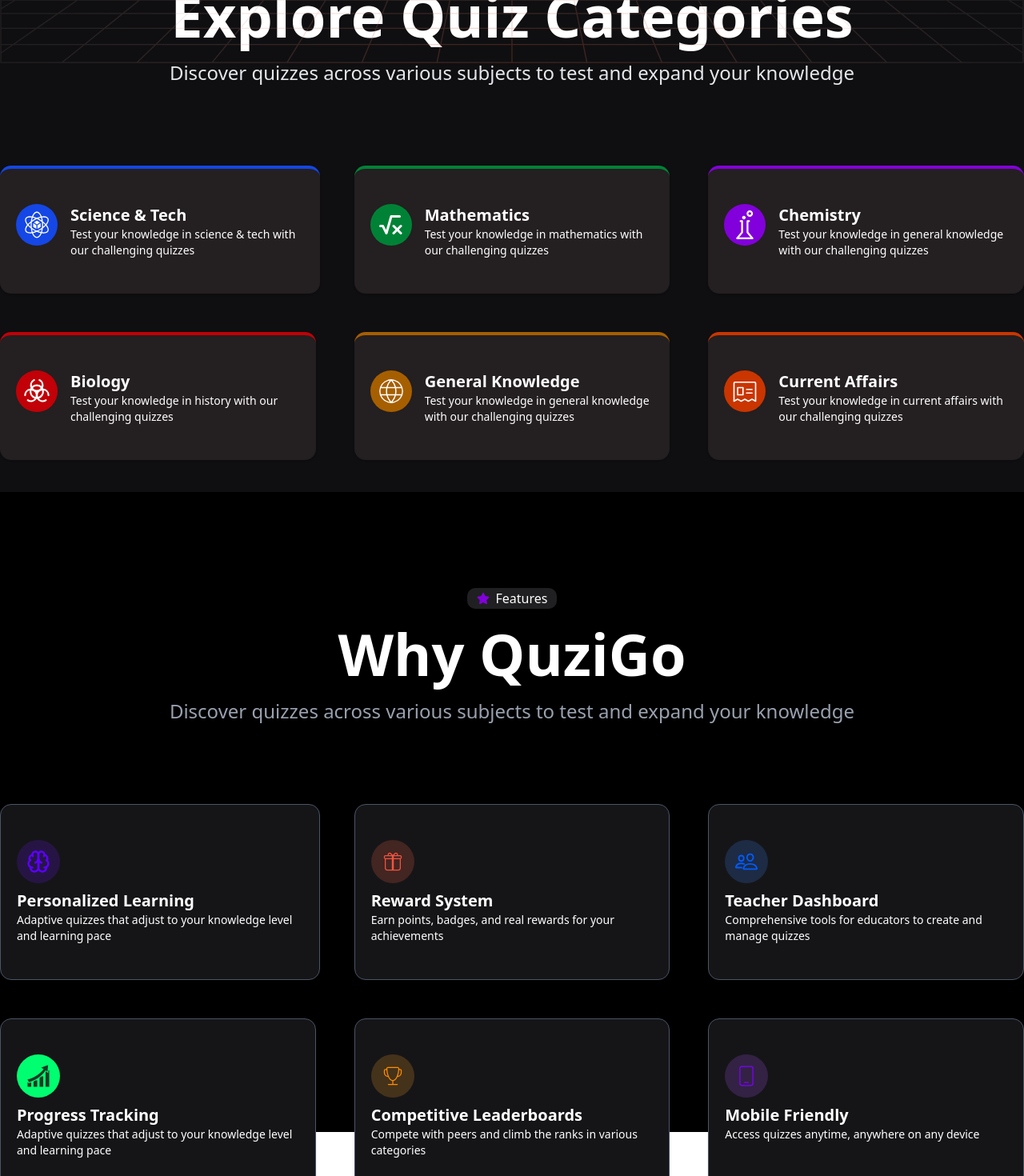
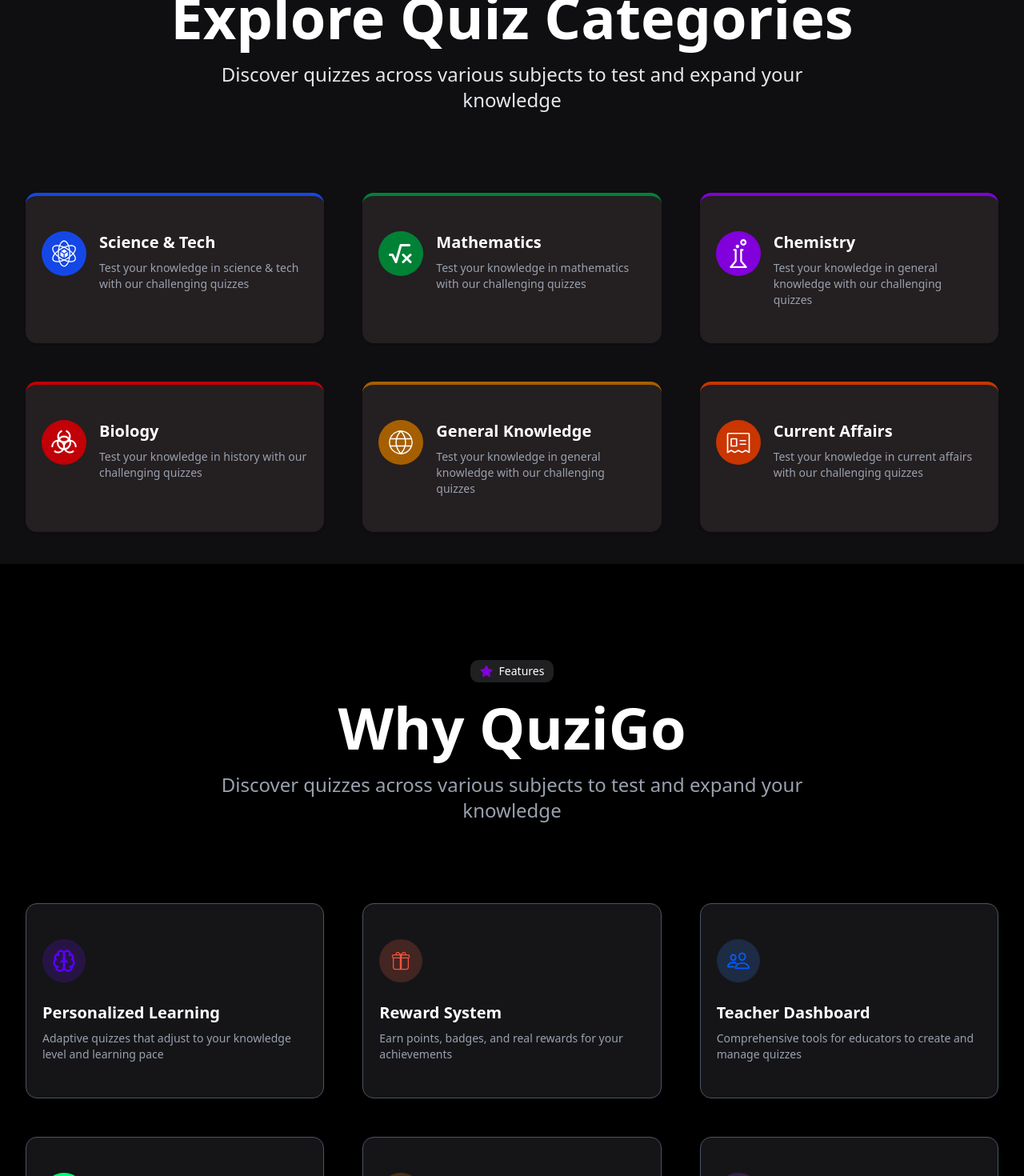
Before and after one commit to nickolasww/QuziGo, a React (Vite) app: page / in a window 1280 px wide. Shown: the part 980-2450 px from the top of the page at 80% size. Built offline with nearby package versions, Linux system fonts and the light colour scheme.

Commit message:
fix: make a desain responsive

```diff
--- a/src/pages/homepage/partials/category.tsx
+++ b/src/pages/homepage/partials/category.tsx
@@ -15,98 +15,98 @@
 
 const Category = () => {
   return (
-    <div className="  bg-[#0F0F11] w-full flex flex-col items-center gap-5 py-10">
-        <div className=" flex gap-2 items-center text-white px-3 py-px rounded-lg bg-[#202022]">
-            <FaBookOpen className="text-purple-700"/>
+    <div className="bg-[#0F0F11] w-full flex flex-col items-center gap-3 sm:gap-4 md:gap-5 py-8 sm:py-10 px-4 sm:px-6 md:px-8">
+        <div className="flex gap-2 items-center text-white px-3 py-1 rounded-lg bg-[#202022] text-xs sm:text-sm">
+            <FaBookOpen className="text-purple-700 text-sm sm:text-base"/>
             <h1>Categories</h1>
         </div>
-      <h2 className="text-white text-7xl font-bold text-center">
+      <h2 className="text-white text-3xl sm:text-4xl md:text-5xl lg:text-7xl font-bold text-center px-2">
         Explore Quiz Categories
       </h2>
-      <h3 className="text-gray-200 text-2xl ">
+      <h3 className="text-gray-200 text-sm sm:text-base md:text-lg lg:text-2xl text-center px-4 sm:px-8 md:px-12 max-w-4xl">
         Discover quizzes across various subjects to test and expand your
         knowledge
       </h3>
 
-      <div className="grid grid-cols-1 md:grid-cols-2 lg:grid-cols-3 gap-12 pt-20">
-        <Card className="w-[400px] bg-[#241F20] border-0 border-t-4 border-blue-700 ">
-          <CardHeader className="p-5 flex">
-          <div className=" bg-blue-700 p-2 rounded-full mr-2">
-          <GiMaterialsScience className="text-white text-4xl " />
+      <div className="grid grid-cols-1 md:grid-cols-2 lg:grid-cols-3 gap-4 sm:gap-6 md:gap-8 lg:gap-12 pt-8 sm:pt-12 md:pt-16 lg:pt-20 w-full max-w-7xl">
+        <Card className="w-full bg-[#241F20] border-0 border-t-4 border-blue-700 hover:scale-105 transition-transform duration-300">
+          <CardHeader className="p-4 sm:p-5 flex flex-row items-start gap-3 sm:gap-4">
+          <div className="bg-blue-700 p-2 sm:p-2.5 rounded-full shrink-0">
+          <GiMaterialsScience className="text-white text-2xl sm:text-3xl md:text-4xl" />
           </div>
-          <div>
-            <CardTitle className="text-white text-xl font-bold">Science & Tech</CardTitle>
-            <CardDescription className="text-white">
+          <div className="flex-1 min-w-0">
+            <CardTitle className="text-white text-lg sm:text-xl font-bold mb-1 sm:mb-2">Science & Tech</CardTitle>
+            <CardDescription className="text-gray-400 text-xs sm:text-sm">
               Test your knowledge in science & tech with our challenging quizzes
             </CardDescription>
           </div>
           </CardHeader>
         </Card>
 
-        <Card className="w-full bg-[#241F20] border-0 border-t-4 border-green-700">
-          <CardHeader className="p-5 flex">
-            <div className="bg-green-700 p-2 rounded-full mr-2">
-            <TbMath className="text-white text-4xl" />
+        <Card className="w-full bg-[#241F20] border-0 border-t-4 border-green-700 hover:scale-105 transition-transform duration-300">
+          <CardHeader className="p-4 sm:p-5 flex flex-row items-start gap-3 sm:gap-4">
+            <div className="bg-green-700 p-2 sm:p-2.5 rounded-full shrink-0">
+            <TbMath className="text-white text-2xl sm:text-3xl md:text-4xl" />
             </div>
-            <div>
-            <CardTitle className="text-white text-xl font-bold">Mathematics</CardTitle>
-            <CardDescription className="text-white">
+            <div className="flex-1 min-w-0">
+            <CardTitle className="text-white text-lg sm:text-xl font-bold mb-1 sm:mb-2">Mathematics</CardTitle>
+            <CardDescription className="text-gray-400 text-xs sm:text-sm">
               Test your knowledge in mathematics with our challenging quizzes
             </CardDescription>
             </div>
           </CardHeader>
         </Card>
 
-        <Card className="w-full bg-[#241F20] border-0 border-t-4 border-purple-700">
-          <CardHeader className="p-5 flex">
-            <div className="bg-purple-700 p-2 rounded-full mr-2">
-              <SlChemistry className="text-white text-4xl"/>
+        <Card className="w-full bg-[#241F20] border-0 border-t-4 border-purple-700 hover:scale-105 transition-transform duration-300">
+          <CardHeader className="p-4 sm:p-5 flex flex-row items-start gap-3 sm:gap-4">
+            <div className="bg-purple-700 p-2 sm:p-2.5 rounded-full shrink-0">
+              <SlChemistry className="text-white text-2xl sm:text-3xl md:text-4xl"/>
             </div>
-            <div>
-            <CardTitle className="text-white text-xl font-bold">Chemistry</CardTitle>
-            <CardDescription className="text-white">
+            <div className="flex-1 min-w-0">
+            <CardTitle className="text-white text-lg sm:text-xl font-bold mb-1 sm:mb-2">Chemistry</CardTitle>
+            <CardDescription className="text-gray-400 text-xs sm:text-sm">
               Test your knowledge in general knowledge with our challenging quizzes
             </CardDescription>
             </div>
           </CardHeader>
         </Card>
 
-        <Card className="w-full bg-[#241F20] border-0 border-t-4 border-red-700">
-          <CardHeader className="p-5 flex">
-            <div className="bg-red-700 p-2 rounded-full mr-2">
-              <PiBiohazard className="text-white text-4xl" />
+        <Card className="w-full bg-[#241F20] border-0 border-t-4 border-red-700 hover:scale-105 transition-transform duration-300">
+          <CardHeader className="p-4 sm:p-5 flex flex-row items-start gap-3 sm:gap-4">
+            <div className="bg-red-700 p-2 sm:p-2.5 rounded-full shrink-0">
+              <PiBiohazard className="text-white text-2xl sm:text-3xl md:text-4xl" />
             </div>
-            <div>
-              <CardTitle className="text-white text-xl font-bold">Biology</CardTitle>
-              <CardDescription className="text-white">
+            <div className="flex-1 min-w-0">
+              <CardTitle className="text-white text-lg sm:text-xl font-bold mb-1 sm:mb-2">Biology</CardTitle>
+              <CardDescription className="text-gray-400 text-xs sm:text-sm">
                 Test your knowledge in history with our challenging quizzes
               </CardDescription>
             </div>
           </CardHeader>
         </Card>
 
-        <Card className="w-full bg-[#241F20] border-0 border-t-4 border-yellow-700">
-          <CardHeader className="p-5 flex">
-            <div className="bg-yellow-700 p-2 rounded-full mr-2">
-              <CiGlobe className="text-white text-4xl" />
+        <Card className="w-full bg-[#241F20] border-0 border-t-4 border-yellow-700 hover:scale-105 transition-transform duration-300">
+          <CardHeader className="p-4 sm:p-5 flex flex-row items-start gap-3 sm:gap-4">
+            <div className="bg-yellow-700 p-2 sm:p-2.5 rounded-full shrink-0">
+              <CiGlobe className="text-white text-2xl sm:text-3xl md:text-4xl" />
             </div>
-            <div>
-            <CardTitle className="text-white text-xl font-bold">General Knowledge</CardTitle>
-            <CardDescription className="text-white">
+            <div className="flex-1 min-w-0">
+            <CardTitle className="text-white text-lg sm:text-xl font-bold mb-1 sm:mb-2">General Knowledge</CardTitle>
+            <CardDescription className="text-gray-400 text-xs sm:text-sm">
               Test your knowledge in general knowledge with our challenging quizzes
             </CardDescription>
             </div>
           </CardHeader>
         </Card>
 
-        <Card className="w-full bg-[#241F20] border-0 border-t-4 border-orange-700">
-          <CardHeader className="p-5 flex">
-            <div className="bg-orange-700 p-2 rounded-full mr-2">
-              <PiNewspaperClippingLight className="text-white text-4xl" />
+        <Card className="w-full bg-[#241F20] border-0 border-t-4 border-orange-700 hover:scale-105 transition-transform duration-300">
+          <CardHeader className="p-4 sm:p-5 flex flex-row items-start gap-3 sm:gap-4">
+            <div className="bg-orange-700 p-2 sm:p-2.5 rounded-full shrink-0">
+              <PiNewspaperClippingLight className="text-white text-2xl sm:text-3xl md:text-4xl" />
             </div>
-            <div>
-            <CardTitle className="text-white text-xl font-bold">Current Affairs</CardTitle>
-            <CardDescription className="text-white">
+            <div className="flex-1 min-w-0">
+            <CardTitle className="text-white text-lg sm:text-xl font-bold mb-1 sm:mb-2">Current Affairs</CardTitle>
+            <CardDescription className="text-gray-400 text-xs sm:text-sm">
               Test your knowledge in current affairs with our challenging quizzes
             </CardDescription>
             </div>
--- a/src/pages/homepage/partials/why.tsx
+++ b/src/pages/homepage/partials/why.tsx
@@ -15,28 +15,28 @@
 
 const Why = () => {
   return (
-    <div className="bg-black h-screen flex flex-col items-center pt-30 gap-5">
-      <div className=" flex gap-2 items-center text-white px-3 py-px rounded-lg bg-[#202022]">
-        <FaStar className="text-purple-700" />
+    <div className="bg-black min-h-screen flex flex-col items-center pt-16 sm:pt-20 md:pt-24 lg:pt-30 gap-3 sm:gap-4 md:gap-5 px-4 sm:px-6 md:px-8 pb-12 sm:pb-16 md:pb-20">
+      <div className="flex gap-2 items-center text-white px-3 py-1 rounded-lg bg-[#202022] text-xs sm:text-sm">
+        <FaStar className="text-purple-700 text-sm sm:text-base" />
         <h1>Features</h1>
       </div>
-      <h1 className="text-white text-7xl font-bold">Why QuziGo</h1>
-      <h2 className="text-gray-400 text-2xl">
+      <h1 className="text-white text-3xl sm:text-4xl md:text-5xl lg:text-7xl font-bold text-center px-2">Why QuziGo</h1>
+      <h2 className="text-gray-400 text-sm sm:text-base md:text-lg lg:text-2xl text-center px-4 sm:px-8 md:px-12 max-w-4xl">
         Discover quizzes across various subjects to test and expand your
         knowledge
       </h2>
 
-      <div className="grid grid-cols-1 md:grid-cols-2 lg:grid-cols-3 gap-12 pt-20">
-        <Card className="w-[400px] bg-[#151518] border border-gray-600">
-          <CardHeader className="p-5 ">
-            <div className=" bg-[#261544] p-3 rounded-full mr-auto">
-              <LuBrain className="text-[#5C00FF] text-3xl " />
+      <div className="grid grid-cols-1 md:grid-cols-2 lg:grid-cols-3 gap-4 sm:gap-6 md:gap-8 lg:gap-12 pt-8 sm:pt-12 md:pt-16 lg:pt-20 w-full max-w-7xl">
+        <Card className="w-full bg-[#151518] border border-gray-600 hover:scale-105 transition-transform duration-300">
+          <CardHeader className="p-4 sm:p-5">
+            <div className="bg-[#261544] p-2.5 sm:p-3 rounded-full mr-auto mb-3 sm:mb-4">
+              <LuBrain className="text-[#5C00FF] text-2xl sm:text-3xl" />
             </div>
             <div>
-              <CardTitle className="text-white text-xl font-bold">
+              <CardTitle className="text-white text-lg sm:text-xl font-bold mb-2">
                 Personalized Learning
               </CardTitle>
-              <CardDescription className="text-white">
+              <CardDescription className="text-gray-400 text-xs sm:text-sm">
                 Adaptive quizzes that adjust to your knowledge level and
                 learning pace
               </CardDescription>
@@ -44,48 +44,48 @@
           </CardHeader>
         </Card>
 
-        <Card className="w-full bg-[#151518] border border-gray-600">
-          <CardHeader className="p-5 ">
-            <div className="bg-[#432521] p-3 rounded-full mr-auto">
-              <CiGift className="text-[#F15540] text-3xl" />
+        <Card className="w-full bg-[#151518] border border-gray-600 hover:scale-105 transition-transform duration-300">
+          <CardHeader className="p-4 sm:p-5">
+            <div className="bg-[#432521] p-2.5 sm:p-3 rounded-full mr-auto mb-3 sm:mb-4">
+              <CiGift className="text-[#F15540] text-2xl sm:text-3xl" />
             </div>
             <div>
-              <CardTitle className="text-white text-xl font-bold">
+              <CardTitle className="text-white text-lg sm:text-xl font-bold mb-2">
                 Reward System
               </CardTitle>
-              <CardDescription className="text-white">
+              <CardDescription className="text-gray-400 text-xs sm:text-sm">
                 Earn points, badges, and real rewards for your achievements
               </CardDescription>
             </div>
           </CardHeader>
         </Card>
 
-        <Card className="w-full bg-[#151518] border border-gray-600">
-          <CardHeader className="p-5 ">
-            <div className="bg-[#1D2B44] p-3 rounded-full mr-auto">
-              <IoPeopleOutline className="text-[#005CFF] text-3xl" />
+        <Card className="w-full bg-[#151518] border border-gray-600 hover:scale-105 transition-transform duration-300">
+          <CardHeader className="p-4 sm:p-5">
+            <div className="bg-[#1D2B44] p-2.5 sm:p-3 rounded-full mr-auto mb-3 sm:mb-4">
+              <IoPeopleOutline className="text-[#005CFF] text-2xl sm:text-3xl" />
             </div>
             <div>
-              <CardTitle className="text-white text-xl font-bold">
+              <CardTitle className="text-white text-lg sm:text-xl font-bold mb-2">
                 Teacher Dashboard
               </CardTitle>
-              <CardDescription className="text-white">
+              <CardDescription className="text-gray-400 text-xs sm:text-sm">
                 Comprehensive tools for educators to create and manage quizzes
               </CardDescription>
             </div>
           </CardHeader>
         </Card>
 
-        <Card className="w-full bg-[#151518] border border-gray-600">
-          <CardHeader className="p-5 ">
-            <div className="bg-[#00FF70] p-3 rounded-full mr-auto">
-              <GiProgression className="text-[#183826] text-3xl" />
+        <Card className="w-full bg-[#151518] border border-gray-600 hover:scale-105 transition-transform duration-300">
+          <CardHeader className="p-4 sm:p-5">
+            <div className="bg-[#00FF70] p-2.5 sm:p-3 rounded-full mr-auto mb-3 sm:mb-4">
+              <GiProgression className="text-[#183826] text-2xl sm:text-3xl" />
             </div>
             <div>
-              <CardTitle className="text-white text-xl font-bold">
+              <CardTitle className="text-white text-lg sm:text-xl font-bold mb-2">
                 Progress Tracking
               </CardTitle>
-              <CardDescription className="text-white">
+              <CardDescription className="text-gray-400 text-xs sm:text-sm">
                 Adaptive quizzes that adjust to your knowledge level and
                 learning pace
               </CardDescription>
@@ -93,32 +93,32 @@
           </CardHeader>
         </Card>
 
-        <Card className="w-full bg-[#151518] border border-gray-600">
-          <CardHeader className="p-5 ">
-            <div className="bg-[#45321A] p-3 rounded-full mr-auto">
-              <CiTrophy className="text-[#FF8E00] text-3xl" />
+        <Card className="w-full bg-[#151518] border border-gray-600 hover:scale-105 transition-transform duration-300">
+          <CardHeader className="p-4 sm:p-5">
+            <div className="bg-[#45321A] p-2.5 sm:p-3 rounded-full mr-auto mb-3 sm:mb-4">
+              <CiTrophy className="text-[#FF8E00] text-2xl sm:text-3xl" />
             </div>
             <div>
-              <CardTitle className="text-white text-xl font-bold">
+              <CardTitle className="text-white text-lg sm:text-xl font-bold mb-2">
                 Competitive Leaderboards
               </CardTitle>
-              <CardDescription className="text-white">
+              <CardDescription className="text-gray-400 text-xs sm:text-sm">
                 Compete with peers and climb the ranks in various categories
               </CardDescription>
             </div>
           </CardHeader>
         </Card>
 
-        <Card className="w-full bg-[#151518] border border-gray-600">
-          <CardHeader className="p-5 ">
-            <div className="bg-[#332244]  p-3 rounded-full mr-auto">
-              <CiMobile1 className="text-[#7F00FF] text-3xl" />
+        <Card className="w-full bg-[#151518] border border-gray-600 hover:scale-105 transition-transform duration-300">
+          <CardHeader className="p-4 sm:p-5">
+            <div className="bg-[#332244] p-2.5 sm:p-3 rounded-full mr-auto mb-3 sm:mb-4">
+              <CiMobile1 className="text-[#7F00FF] text-2xl sm:text-3xl" />
             </div>
             <div>
-              <CardTitle className="text-white text-xl font-bold">
+              <CardTitle className="text-white text-lg sm:text-xl font-bold mb-2">
                 Mobile Friendly
               </CardTitle>
-              <CardDescription className="text-white">
+              <CardDescription className="text-gray-400 text-xs sm:text-sm">
                 Access quizzes anytime, anywhere on any device
               </CardDescription>
             </div>
```
Also changed, not shown: src/pages/homepage/partials/header.tsx (+9 -10 lines).
